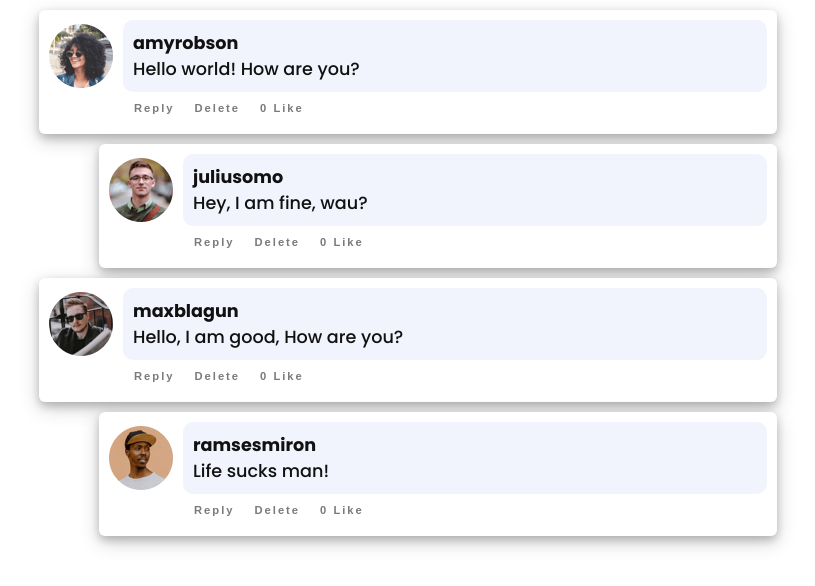
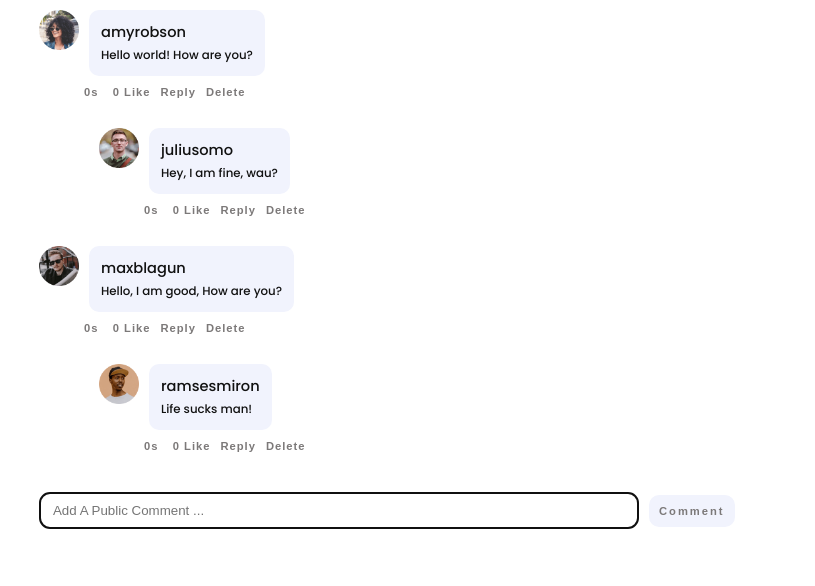
Before and after one commit to nohasalim/Nested-Comment-Project, a React (Vite) app: page / in a window 1280 px wide. Shown: the top 586 px of the page, without its empty margins (237-1052 px from the left). Built offline with nearby package versions, Linux system fonts and the light colour scheme.

Commit message:
add-new-comment

```diff
--- a/src/App.css
+++ b/src/App.css
@@ -15,9 +15,41 @@ body{
     width: 60%;
     margin:auto;
 }
+.App .add-comment{
+    display: flex;
+    align-items: center;
+    margin: 10px;
+}
+.App .add-comment input{
+  padding: 10px;
+  border: 1px solid #dfdbe3;
+  width:600px;
+  max-width: 800px;
+  border-radius: 10px;
+  margin: 10px ;
+
+}
+.App .add-comment button{
+    background-color: #F1F3FD;
+    color: hsl(0, 1%, 48%);
+    border:none;
+    border-radius: 10px;
+    font-weight: 600;
+    padding:10px;
+    margin: 5px 0 ;
+    cursor: pointer;
+    text-transform:capitalize;
+    letter-spacing: 2px;
+    font-size: 0.7rem;
+}
+.App .add-comment button:hover{
+    color:blue;
+}
+
 @media screen and (max-width: 1000px) {
     .App{
         width: 100%;
         margin:auto;
     }
+
   }
--- a/src/App.jsx
+++ b/src/App.jsx
@@ -5,14 +5,33 @@ import { useState } from "react";
 import useFunctions from "./useFunctions";
 
 function App() {
-  const { addComment, deleteComment } = useFunctions();
+  const { addComment, deleteComment, addNewComment,timeSince } = useFunctions();
   const [comments, setComments] = useState(commentData);
+  const [commentAdd, setCommentAdd] = useState("");
 
   const handleAddComment = (commentId, newComment) => {
     const updatedTree = comments.map((comment) =>
       addComment(comment, commentId, newComment)
     );
     setComments(updatedTree);
+  };
+
+  const handleOnChange = (e) => {
+    setCommentAdd(e.target.value);
+  };
+
+  const handleAddNewComment = () => {
+    const newComment = {
+      id: Date.now().toString(),
+      image: "Images/image-amyrobson.png",
+      username: "amyrobson",
+      text: commentAdd,
+      replies: [],
+      timestamp: new Date().toISOString() // Store the current timestamp
+    };
+    const updatedTree = addNewComment(comments, newComment);
+    setComments(updatedTree);
+    setCommentAdd(""); // Clear the input field after adding the comment
   };
 
   const handleCommentDelete = (commentId) => {
@@ -24,14 +43,26 @@ function App() {
 
   return (
     <div className="App">
+
       {comments.map((comment) => (
         <Comments
           key={comment.id}
           comment={comment}
+          timestamp={comment.timestamp}
           handleAddComment={handleAddComment}
           handleCommentDelete={handleCommentDelete}
         />
       ))}
+      <div className="add-comment">
+        <input
+          type="text"
+          placeholder=" Add A Public Comment ..."
+           autoFocus
+          value={commentAdd}
+          onChange={handleOnChange}
+        />
+        <button onClick={handleAddNewComment}>Comment</button>
+      </div>
     </div>
   );
 }
--- a/src/components/Comments.css
+++ b/src/components/Comments.css
@@ -4,11 +4,8 @@
 
 }
 .comment-wrap .comment-container{
-    margin: 10px;
     padding: 10px;
     background-color:white;
-    border-radius: 6px;
-    box-shadow: 0 4px 8px 0 rgba(0, 0, 0, 0.2), 0 6px 20px 0 rgba(0, 0, 0, 0.19);
 }
 
 .comment-wrap .comment-container .comment-data{
@@ -23,34 +20,49 @@
    font-weight: 500;
    font-size: 1.1rem;
    padding: 10px;
-   margin-left: 10px;
-   width: 100%;
 
 }
+fieldset{
+    border: none;
+
+}
+legend{
+    display:flex;
+    align-items:flex-start;
+    flex-direction: row;
+
+}
+.comment-wrap .comment-container .comment-data .user-image{
+    width:40px;
+    margin-right: 10px;
+}
 .comment-wrap .comment-container .user_actions{
-margin-left: 75px;
+margin-left:40px;
 }
-
+h5,h6{
+    font-weight:500;
+    margin: 0;
+    padding:2px;
+}
 .comment-wrap .comment-container button{
     background-color:white;
     color: hsl(0, 1%, 48%);
     border:none;
     font-weight: 600;
-    padding: 5px 10px;
+    padding: 5px;
     margin: 5px 0 ;
     cursor: pointer;
     text-transform:capitalize;
-    letter-spacing: 2px;
+    letter-spacing: 1px;
     font-size: 0.7rem;
 }
 .comment-wrap .comment-container button:hover{
-    color:rgb(120, 120, 222);
+    color:blue
 }
 
 .comment-wrap .comment-container input{
   padding: 10px;
   border: 1px solid #dfdbe3;
-  width: 100%;
   border-radius: 10px;
   margin: 10px 10px 0 0;
 }
--- a/src/components/Comments.jsx
+++ b/src/components/Comments.jsx
@@ -1,8 +1,12 @@
 import { useState } from "react";
+import useFunctions from "../useFunctions";
+
 import "./Comments.css";
 
 function Comments({ comment, handleAddComment, handleCommentDelete }) {
   const [showInput, setShowInput] = useState(false);
+  const {timeSince } = useFunctions();
+
   const [commentReply, setCommentReply] = useState("");
   const [like, setlike] = useState(0);
 
@@ -17,9 +21,10 @@ function Comments({ comment, handleAddComment, handleCommentDelete }) {
     //console.log("new reply :",commentReply);
     let newComment = {
       id: Date.now(),
-      image:comment.image,
-      username:comment.username,
+      image: comment.image,
+      username: comment.username,
       text: commentReply,
+      timestamp: new Date().toISOString() ,// Store the current timestamp
       replies: [],
     };
     handleAddComment(comment.id, newComment);
@@ -27,15 +32,18 @@ function Comments({ comment, handleAddComment, handleCommentDelete }) {
     setShowInput(false);
   }
   return (
+
     <div className="comment-wrap">
       <div className={`${comment.text && "comment-container"}`}>
-        <div className="comment-data">
-          <img src={comment.image} />
-          <div className="text-content">
-            <h4>{comment.username}</h4>
-            <p>{comment.text}</p>
-          </div>
-        </div>
+        <fieldset className="comment-data">
+          <legend>
+            <img className="user-image" src={comment.image} />
+            <div className="text-content">
+              <h5>{comment.username}</h5>
+              <h6>{comment.text}</h6>
+            </div>
+          </legend>
+        </fieldset>
 
         {showInput && (
           <input
@@ -52,15 +60,16 @@ function Comments({ comment, handleAddComment, handleCommentDelete }) {
           </div>
         ) : comment.text ? (
           <div className="user_actions">
+            <button>{timeSince(comment.timestamp)}</button> {/* Display the time elapsed */}
+            <button onClick={handlelike}>{like} like</button>
             <button onClick={() => setShowInput(true)}>Reply</button>
             <button onClick={() => handleCommentDelete(comment.id)}>
               Delete
             </button>
-            <button onClick={handlelike}>{like} like</button>
           </div>
         ) : null}
       </div>
-      <div className="replies" >
+      <div className="replies">
         {comment.replies &&
           comment.replies.length > 0 &&
           comment.replies.map((ele) => (
@@ -73,6 +82,7 @@ function Comments({ comment, handleAddComment, handleCommentDelete }) {
           ))}
       </div>
     </div>
+
   );
 }
 
--- a/src/data/commentData.jsx
+++ b/src/data/commentData.jsx
@@ -4,12 +4,15 @@ export const commentData = [
     image: "Images/image-amyrobson.png",
     username: "amyrobson",
     text: "Hello world! How are you?",
+    timestamp: new Date().toISOString() ,// Store the current timestamp
     replies: [
       {
         id: "2",
         image: "Images/image-juliusomo.png",
         username: "juliusomo",
         text: "Hey, I am fine, wau?",
+        timestamp: new Date().toISOString() ,// Store the current timestamp
+
         replies: [],
       }
     ],
@@ -20,12 +23,16 @@ export const commentData = [
     image: "Images/image-maxblagun.png",
     username: "maxblagun",
     text: "Hello, I am good, How are you?",
+    timestamp: new Date().toISOString() ,// Store the current timestamp
+
     replies: [
       {
         id: "4",
         image: "Images/image-ramsesmiron.png",
         username: "ramsesmiron",
         text: "Life sucks man!",
+        timestamp: new Date().toISOString() ,// Store the current timestamp
+
         replies: [],
       }
     ],
--- a/src/useFunctions.jsx
+++ b/src/useFunctions.jsx
@@ -1,4 +1,19 @@
 function useFunctions() {
+  const  timeSince=(date)=> {
+    const seconds = Math.floor((new Date() - new Date(date)) / 1000);
+    let interval = Math.floor(seconds / 3600);
+
+    if (interval >= 1) {
+      return interval + "h";
+    }
+    interval = Math.floor(seconds / 60);
+    if (interval >= 1) {
+      return interval + "m";
+    }
+    return Math.floor(seconds) + "s";
+  }
+
+  // Add reply to existing comment
   const addComment = (tree, commentId, newComment) => {
     if (tree.id === commentId) {
       tree.replies.unshift(newComment);
@@ -10,6 +25,12 @@ function useFunctions() {
     return { ...tree, replies: updatedReplies };
   };
 
+  // Add new comment
+  const addNewComment = (tree, newComment) => {
+    return [newComment, ...tree];
+  };
+
+  // Delete main comment or a reply to a comment
   const deleteComment = (tree, commentId) => {
     if (tree.id === commentId) {
       return undefined; // Return undefined to indicate the comment should be removed
@@ -20,7 +41,7 @@ function useFunctions() {
     return { ...tree, replies: updatedReplies };
   };
 
-    return { addComment, deleteComment };
+  return { addComment, addNewComment, deleteComment,timeSince };
 }
 
 export default useFunctions;
```
Lines whose indentation alone changed are shown as unchanged.
